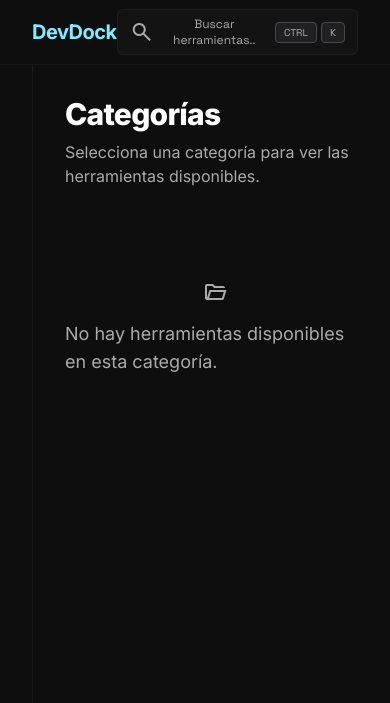
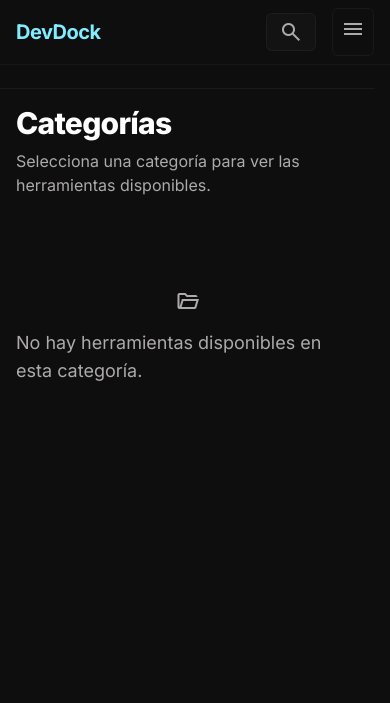
Before and after one commit to MelchorRuiz/DevDock, a Flask app: page /dashboard/ in a window 390 px wide. Shown: the top 703 px of the page. Run offline with Flask 3, Linux system fonts and the light colour scheme; style sheets or scripts are compiled from the project's sources.

Commit message:
feat: enhance mobile navigation and layout; improve responsiveness and accessibility across templates

```diff
--- a/app/templates/base.html
+++ b/app/templates/base.html
@@ -24,7 +24,7 @@
 <body class="bg-background text-on-surface font-body selection:bg-primary/30 selection:text-primary">
     <!-- TopNavBar Shell -->
     <header class="w-full border-b border-outline-variant/15 bg-background font-headline antialiased fixed top-0 z-50">
-        <nav class="flex justify-between items-center h-16 px-8 w-full max-w-360 mx-auto">
+        <nav class="flex justify-between items-center h-16 px-4 md:px-8 w-full max-w-360 mx-auto">
             <div class="flex items-center gap-8">
                 <span class="text-xl font-bold tracking-tight text-primary">DevDock</span>
                 <div class="hidden md:flex gap-6">
@@ -42,16 +42,35 @@
                 <button id="global-search-trigger" type="button"
                     class="flex bg-surface-container-low px-3 py-1.5 rounded-md items-center gap-4 border border-outline-variant/20 cursor-pointer">
                     <span class="material-symbols-outlined text-on-surface-variant text-sm">search</span>
-                    <span class="text-on-surface-variant text-xs font-label">Buscar herramientas..</span>
-                    <div class="flex items-center gap-1 pointer-events-none">
+                    <span class="text-on-surface-variant text-xs font-label hidden md:block">Buscar
+                        herramientas..</span>
+                    <div class="hidden md:flex items-center gap-1 pointer-events-none">
                         <kbd id="search-shortcut-modifier"
                             class="px-2 py-0.5 rounded bg-surface-container-high border border-outline-variant text-[10px] font-label text-on-surface-variant">CTRL</kbd>
                         <kbd
                             class="px-2 py-0.5 rounded bg-surface-container-high border border-outline-variant text-[10px] font-label text-on-surface-variant">K</kbd>
                     </div>
                 </button>
+                <button id="mobile-nav-toggle" type="button"
+                    class="md:hidden rounded-md p-2 text-on-surface-variant hover:bg-surface-container-high border border-outline-variant/20"
+                    aria-expanded="false" aria-controls="mobile-nav-links" aria-label="Abrir menú de navegación">
+                    <span class="material-symbols-outlined text-base">menu</span>
+                </button>
             </div>
         </nav>
+        <div id="mobile-nav-links"
+            class="md:hidden hidden border-t border-outline-variant/15 px-4 pb-4 pt-3 bg-background">
+            <div class="flex flex-col gap-2">
+                <a class="rounded-md px-3 py-2 text-sm text-on-surface-variant {% if request.endpoint == 'main.index' %}text-primary bg-surface-container{% endif %}"
+                    href="{{ url_for('main.index') }}">Inicio</a>
+                <a class="rounded-md px-3 py-2 text-sm text-on-surface-variant {% if request.endpoint in ['dashboard.index', 'dashboard.tool_detail'] %}text-primary bg-surface-container{% endif %}"
+                    href="{{ url_for('dashboard.index') }}">Dashboard</a>
+                <a class="rounded-md px-3 py-2 text-sm text-on-surface-variant {% if request.endpoint == 'saved.index' %}text-primary bg-surface-container{% endif %}"
+                    href="{{ url_for('saved.index') }}">Guardados</a>
+                <a class="rounded-md px-3 py-2 text-sm text-on-surface-variant {% if request.endpoint == 'suggest.index' %}text-primary bg-surface-container{% endif %}"
+                    href="{{ url_for('suggest.index') }}">Sugerir una herramienta</a>
+            </div>
+        </div>
     </header>
 
     <div class="pt-16">
@@ -110,6 +129,8 @@
             const trigger = document.getElementById('global-search-trigger');
             const closeButton = document.getElementById('command-palette-close');
             const shortcutModifier = document.getElementById('search-shortcut-modifier');
+            const mobileNavToggle = document.getElementById('mobile-nav-toggle');
+            const mobileNavLinks = document.getElementById('mobile-nav-links');
             const searchBaseUrl = "{{ url_for('dashboard.search') }}";
             const isMac = /Mac|iPhone|iPad|iPod/.test(window.navigator.platform);
 
@@ -184,6 +205,21 @@
                     closePalette();
                 }
             });
+
+            if (mobileNavToggle && mobileNavLinks) {
+                mobileNavToggle.addEventListener('click', function () {
+                    const isHidden = mobileNavLinks.classList.contains('hidden');
+                    mobileNavLinks.classList.toggle('hidden');
+                    mobileNavToggle.setAttribute('aria-expanded', isHidden ? 'true' : 'false');
+                });
+
+                mobileNavLinks.querySelectorAll('a').forEach(function (link) {
+                    link.addEventListener('click', function () {
+                        mobileNavLinks.classList.add('hidden');
+                        mobileNavToggle.setAttribute('aria-expanded', 'false');
+                    });
+                });
+            }
         })();
     </script>
     {% block extra_scripts %}{% endblock %}
--- a/app/templates/dashboard.html
+++ b/app/templates/dashboard.html
@@ -20,6 +20,13 @@
         gap: 1.5rem;
     }
 
+    @media (max-width: 767px) {
+        .bento-grid {
+            grid-template-columns: minmax(0, 1fr);
+            gap: 1rem;
+        }
+    }
+
     .bento-span-2 {
         grid-column: span 2;
     }
@@ -32,13 +39,14 @@
 
 {% block content %}
 
-<div class="flex min-h-160">
+<div class="flex min-h-160 flex-col md:flex-row">
     <!-- SideNavBar -->
-    <aside class="flex flex-col p-4 bg-surface w-64 border-r border-surface-container z-40 overflow-y-auto">
-        <nav class="space-y-1">
+    <aside
+        class="bg-surface w-full md:w-64 border-b md:border-b-0 md:border-r border-surface-container z-40 overflow-x-auto md:overflow-y-auto md:overflow-x-hidden">
+        <nav class="flex md:block gap-2 md:space-y-1 p-3 md:p-4 min-w-max md:min-w-0">
             {% for category in categories %}
             <!-- Category Item -->
-            <a class="flex items-center gap-3 px-4 py-3 rounded-lg {% if active_category and active_category.id == category.id %}bg-surface-container text-primary border-l-2 border-primary{% else %}text-on-surface-variant hover:bg-surface-container-low hover:text-white{% endif %} active:translate-x-1 transition-transform group"
+            <a class="flex items-center gap-3 px-4 py-2.5 md:py-3 rounded-lg whitespace-nowrap {% if active_category and active_category.id == category.id %}bg-surface-container text-primary border-b-2 md:border-b-0 md:border-l-2 border-primary{% else %}text-on-surface-variant hover:bg-surface-container-low hover:text-white{% endif %} active:translate-x-1 transition-transform group"
                 href="{{ url_for('dashboard.index', category=category.id) }}">
                 <span class="font-label text-xs uppercase tracking-widest">{{ category.name }}</span>
             </a>
@@ -46,7 +54,7 @@
         </nav>
     </aside>
     <!-- Main Content Area -->
-    <main class="flex-1 bg-surface p-8">
+    <main class="flex-1 bg-surface p-4 md:p-8">
         <div class="max-w-7xl mx-auto">
             <header class="mb-10 flex items-end justify-between">
                 <div>
--- a/app/templates/index.html
+++ b/app/templates/index.html
@@ -137,8 +137,7 @@
                     <h4 class="text-2xl font-headline font-bold mb-4">Scraping Automatizado</h4>
                     <p class="text-on-surface-variant leading-relaxed">
                         Copia una URL y DevDock extraerá su contenido mediante scraping y usa IA para decidir si cumplen
-                        con los estándares de calidad antes de añadirlos a nuestra biblioteca. Adiós a los enlaces rotos
-                        y las herramientas obsoletas.
+                        con los estándares de calidad antes de añadirlos a nuestra biblioteca.
                     </p>
                 </div>
             </div>
```
Also changed, not shown: app/templates/saved.html (+0 -10 lines), app/templates/search.html (+13 -5 lines), app/templates/tool_detail.html (+13 -20 lines).
